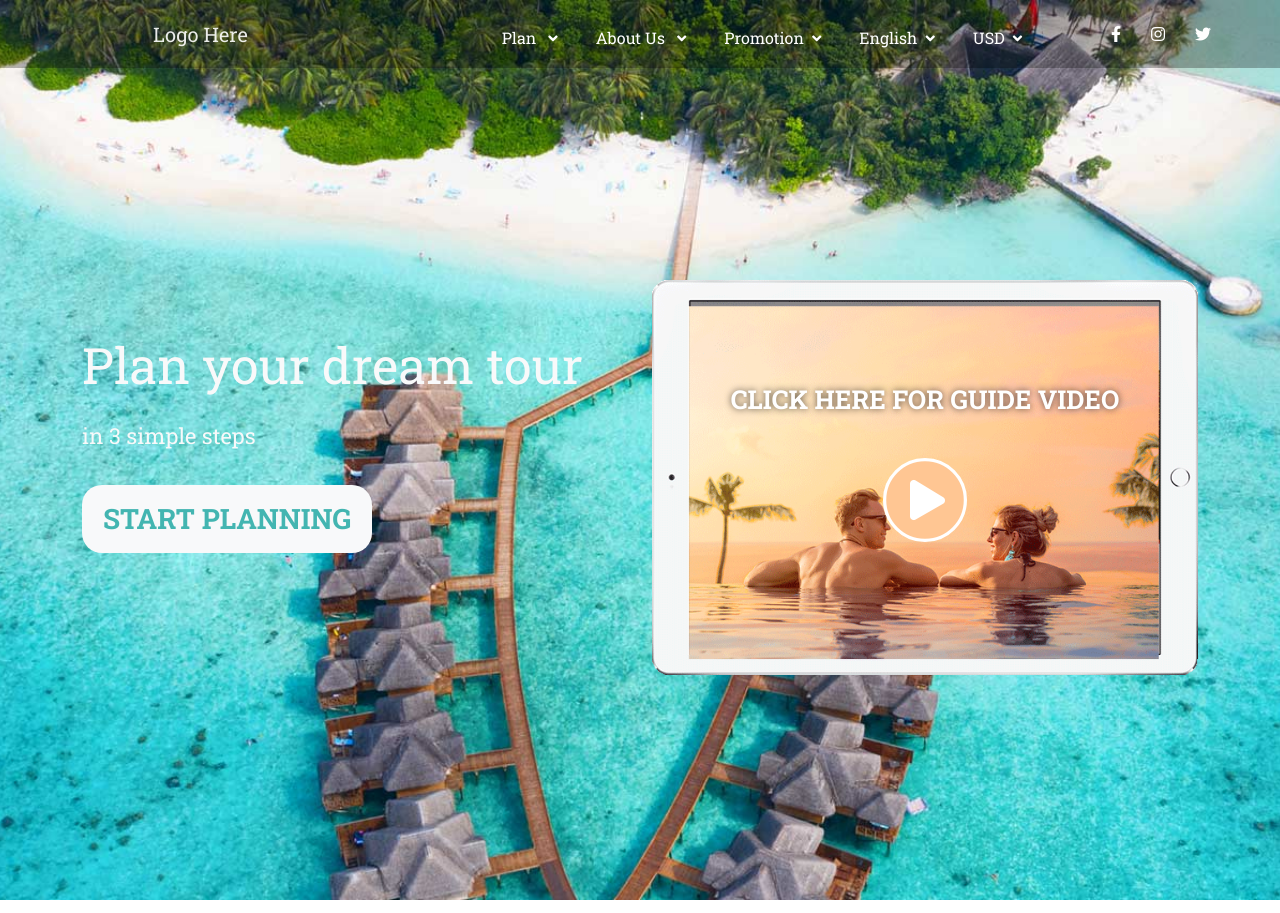
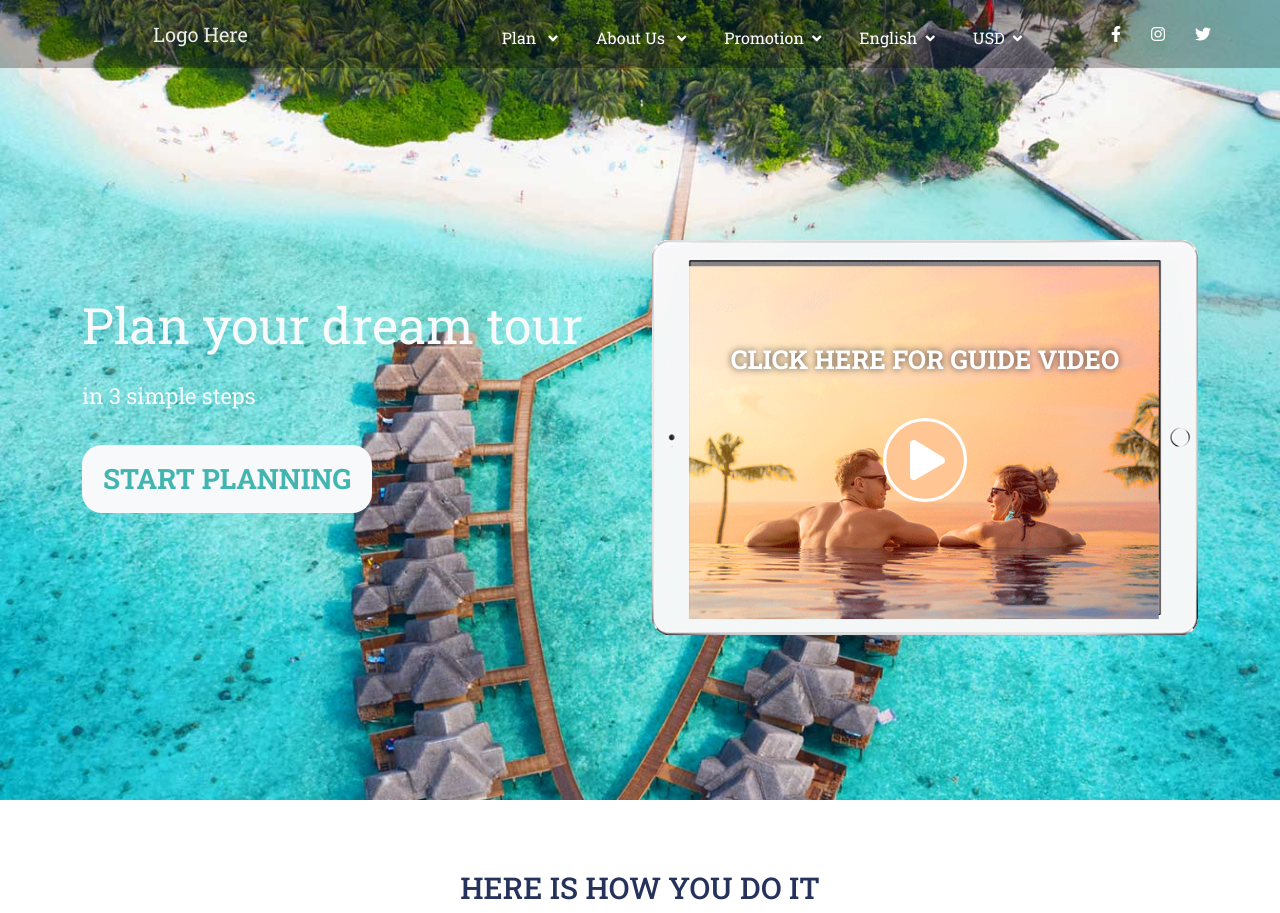
Before and after one commit to KasunYogeeMedia/Travel, a plain HTML site: page index.html in a window 1280 px wide. Shown: the top 913 px of the page. Drawn offline with nearby package versions, Linux system fonts and the light colour scheme.

Commit message:
responsive fix

```diff
--- a/inc/styles.css
+++ b/inc/styles.css
@@ -2341,6 +2341,14 @@ section.footer-section {
   color: #fff;
   font-size: 30px;
 }
+@media screen and (max-width: 1400px) {
+  .hero {
+    height: 800px;
+  }
+  .hero_inn {
+    padding-top: 240px;
+  }
+}
 @media screen and (max-width: 1200px) {
   .hero {
     height: 600px;
```
Also changed, not shown: index_old.html (renamed from index1.31.html).
